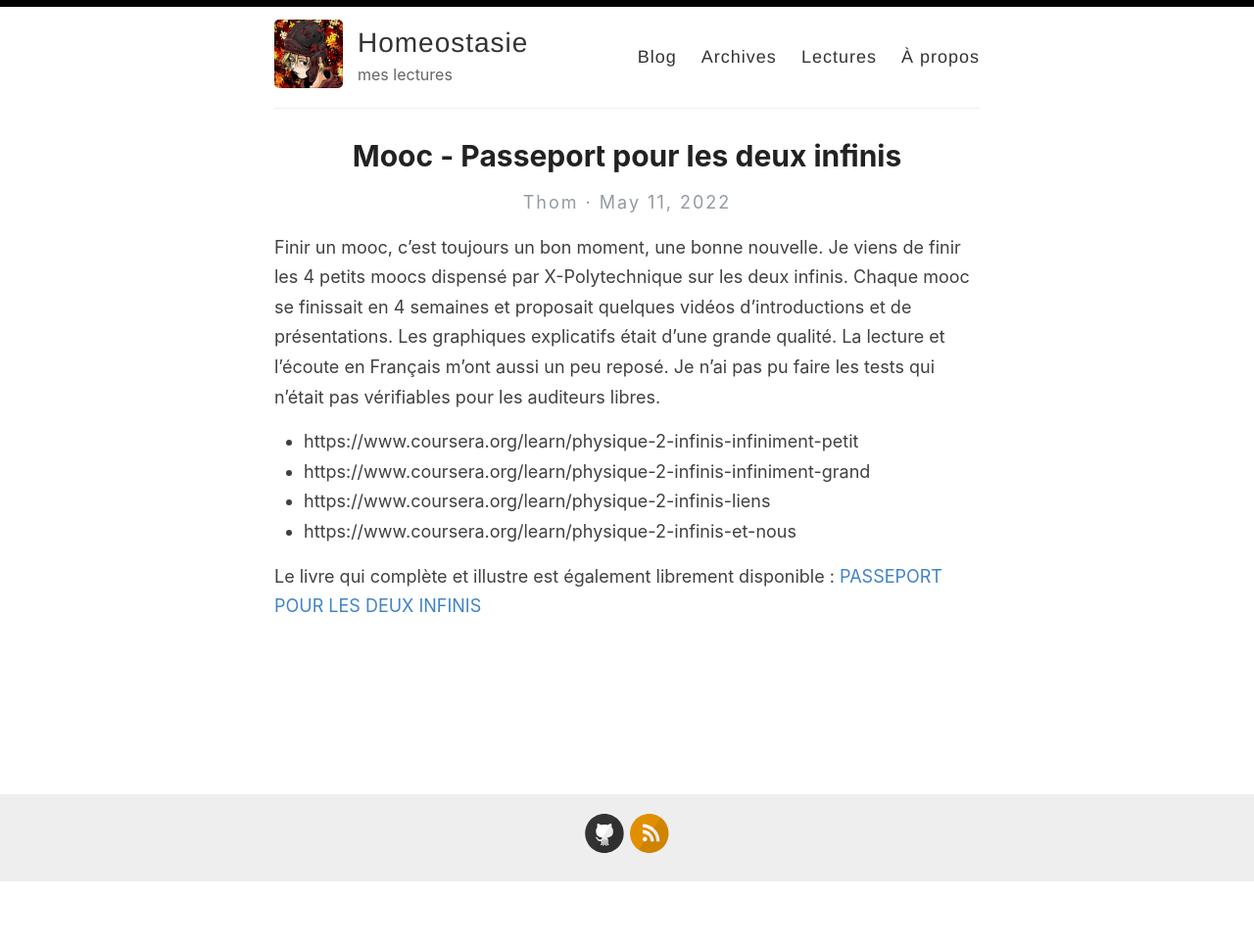
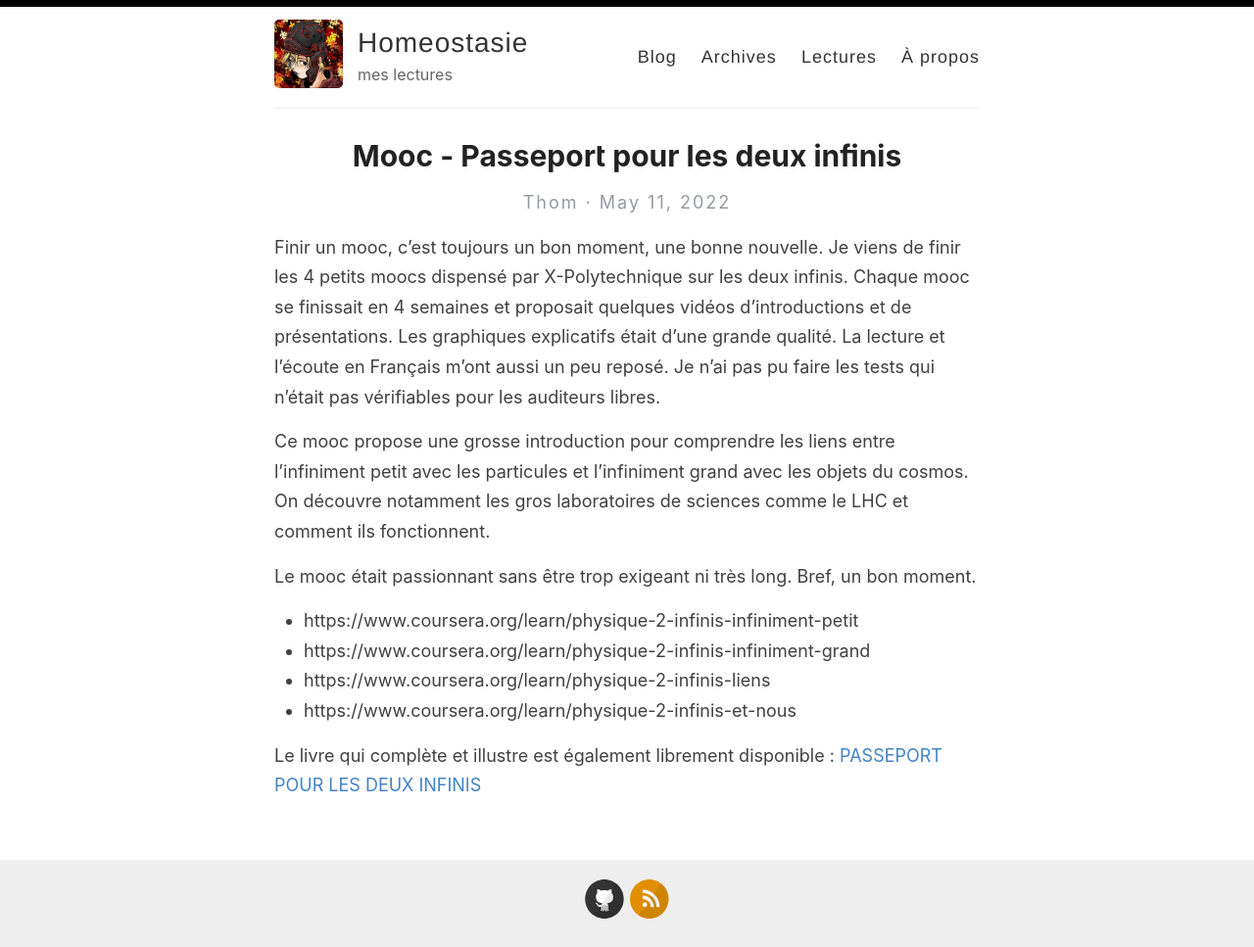
Before and after one commit to homeostasie/bouquins, a Jekyll site: the page built from _posts/2022-05-11-Mooc-infinis-petits-et-grands.md, in a window 1280 px wide. Shown: the whole page at 98% size. Built offline with Jekyll 4.4.1, drawn with Linux system fonts in a browser that asks for light colours; comment, search, counter and statistics services are not loaded; before the commit the page ends 901 px from its top, so only the background shows below that.

Commit message:
avis perso sur le mooc infinis

```diff
--- a/_posts/2022-05-11-Mooc-infinis-petits-et-grands.md
+++ b/_posts/2022-05-11-Mooc-infinis-petits-et-grands.md
@@ -7,6 +7,11 @@ comments: true
 
 Finir un mooc, c'est toujours un bon moment, une bonne nouvelle. Je viens de finir les 4 petits moocs dispensé par X-Polytechnique sur les deux infinis. Chaque mooc se finissait en 4 semaines et proposait quelques vidéos d'introductions et de présentations. Les graphiques explicatifs était d'une grande qualité. La lecture et l'écoute en Français m'ont aussi un peu reposé. Je n'ai pas pu faire les tests qui n'était pas vérifiables pour les auditeurs libres.
 
+Ce mooc propose une grosse introduction pour comprendre les liens entre l'infiniment petit avec les particules et l'infiniment grand avec les objets du cosmos. On découvre notamment les gros laboratoires de sciences comme le LHC et comment ils fonctionnent.
+
+Le mooc était passionnant sans être trop exigeant ni très long. Bref, un bon moment.
+
+
 * https://www.coursera.org/learn/physique-2-infinis-infiniment-petit
 * https://www.coursera.org/learn/physique-2-infinis-infiniment-grand
 * https://www.coursera.org/learn/physique-2-infinis-liens
```
